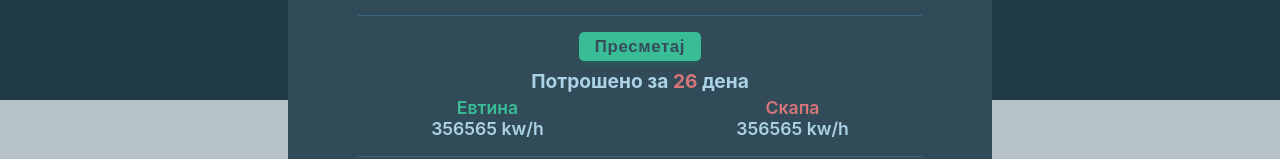
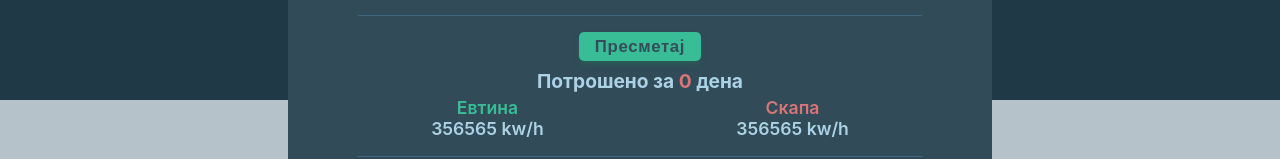
Before and after one commit to pirej/calculator, a Next.js app: page / in a window 1280 px wide. Shown: the part 220-379 px from the top of the page. Built offline with nearby package versions, Linux system fonts and the light colour scheme.

Commit message:
pass the days to "matematika"

```diff
--- a/components/Form/Matematika.js
+++ b/components/Form/Matematika.js
@@ -169,14 +169,14 @@ const StyledComp = styled.div`
   }
 `;
 
-const Matematika = () => {
+const Matematika = ({ days }) => {
   return (
     <StyledComp>
       <div className="btn">
         <button>Пресметај</button>
       </div>
       <h3>
-        Потрошено за <span>26</span> дена
+        Потрошено за <span>{days ? days : 0}</span> дена
       </h3>
       <div className="potrosuvacka">
         <div className="kwh">
--- a/components/Form/index.js
+++ b/components/Form/index.js
@@ -95,6 +95,13 @@ const Form = () => {
     setNewDate(data);
   };
 
+  //-----------------------------
+  let firstDate = new Date(oldDate);
+  let lastDate = new Date(newDate);
+  let difference = lastDate.getTime() - firstDate.getTime();
+  let denovi = Math.ceil(difference / (1000 * 3600 * 24));
+  //-----------------------------
+
   return (
     <MyForm>
       <h2>Калкулатор за сметки за струја</h2>
@@ -104,7 +111,7 @@ const Form = () => {
         <Sostojba title="Моментална состојба" myDate={2} novDatum={novDatum} />
       </div>
       <hr />
-      <Matematika />
+      <Matematika days={denovi} />
     </MyForm>
   );
 };
```
